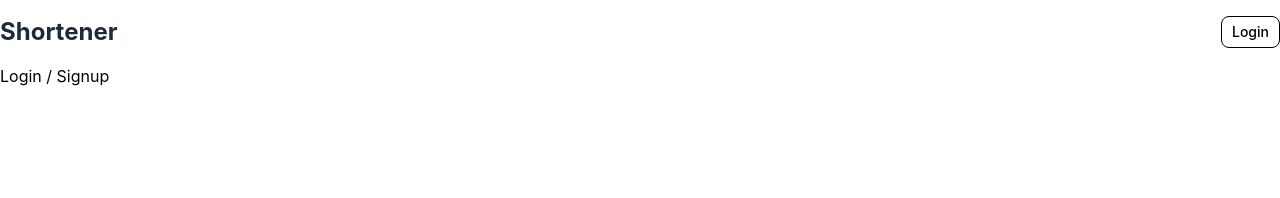
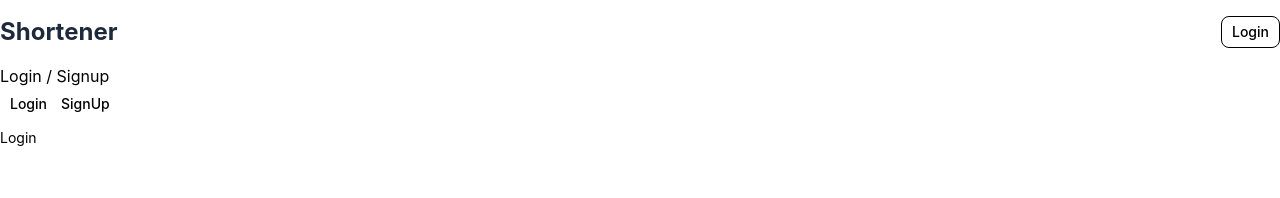
Before and after one commit to Yetty2020/URLShortener, a React (Vite) app: page /auth in a window 1280 px wide. Shown: the top 198 px of the page. Built offline with nearby package versions, Linux system fonts and the light colour scheme.

Commit message:
feat: set up authentification for user login

```diff
--- /dev/null
+++ b/src/components/Login.tsx
@@ -0,0 +1,12 @@
+import React from 'react'
+
+function Login() {
+  return (
+    <div>
+        Login
+
+    </div>
+  )
+}
+
+export default Login
--- /dev/null
+++ b/src/components/Signup.tsx
@@ -0,0 +1,11 @@
+import React from 'react'
+
+function Signup() {
+  return (
+    <div>
+      signup
+    </div>
+  )
+}
+
+export default Signup
--- /dev/null
+++ b/src/db/apiAuth.ts
@@ -0,0 +1,12 @@
+import { supabase } from "./supabase";
+
+
+export async function login({email, password}: {email: string, password: string}){
+
+    const {data, error} = await supabase.auth.signInWithPassword({email, password,});
+
+    if (error) throw new Error(error.message)
+
+        return data
+
+}
--- a/src/pages/auth.tsx
+++ b/src/pages/auth.tsx
@@ -1,6 +1,9 @@
 import { useSearchParams } from "react-router-dom"
+import { Tabs, TabsContent, TabsList, TabsTrigger } from "@/components/ui/tabs"
+import Login from "@/components/Login"
+import Signup from "@/components/Signup"
 
-export default function auth() {
+export default function Auth() {
   const [searchParams] = useSearchParams()
   return (
 
@@ -8,7 +11,14 @@ export default function auth() {
       <h1>
         {searchParams.get("CreateNew")? "Hold up, lets login first...": "Login / Signup"}
       </h1>
-
+      <Tabs defaultValue="login" className="w-[400px] flex flex-col ">
+  <TabsList>
+    <TabsTrigger value="login">Login</TabsTrigger>
+    <TabsTrigger value="signup">SignUp</TabsTrigger>
+  </TabsList>
+  <TabsContent value="login"><Login/> </TabsContent>
+  <TabsContent value="signup"><Signup/></TabsContent>
+</Tabs>
     </div>
   )
 }
--- a/src/pages/dashboard.tsx
+++ b/src/pages/dashboard.tsx
@@ -1,6 +1,6 @@
 
 
-import React from 'react'
+
 
 function dashboard() {
   return (
```
